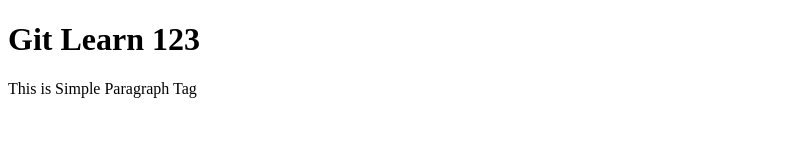
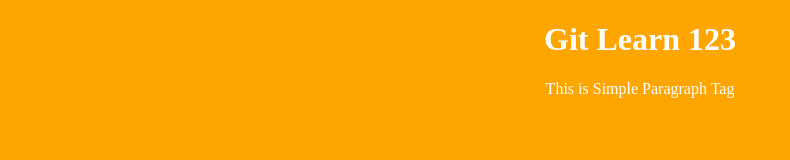
Before and after one commit to Nikhil-Stack-pxl/git-learn, a plain HTML site: page index.html in a window 1280 px wide. Shown: the whole page, without its empty margins (0-790 px from the left). Drawn offline with Linux system fonts and the light colour scheme.

Commit message:
Add CSS to my Project

```diff
--- a/index.html
+++ b/index.html
@@ -4,6 +4,7 @@
     <meta charset="UTF-8">
     <meta name="viewport" content="width=device-width, initial-scale=1.0">
     <title>Git</title>
+    <link rel="stylesheet" href="./style.css">
 </head>
 <body>
 
--- /dev/null
+++ b/style.css
@@ -0,0 +1,5 @@
+body{
+    text-align: center;
+    background-color: orange;
+    color: #fff;
+}
```
